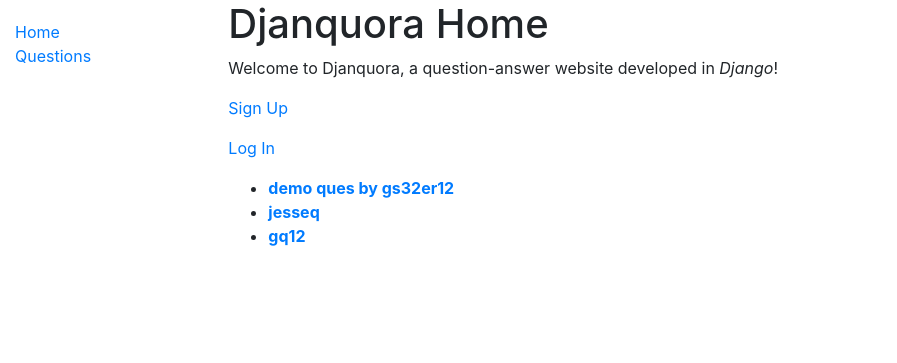
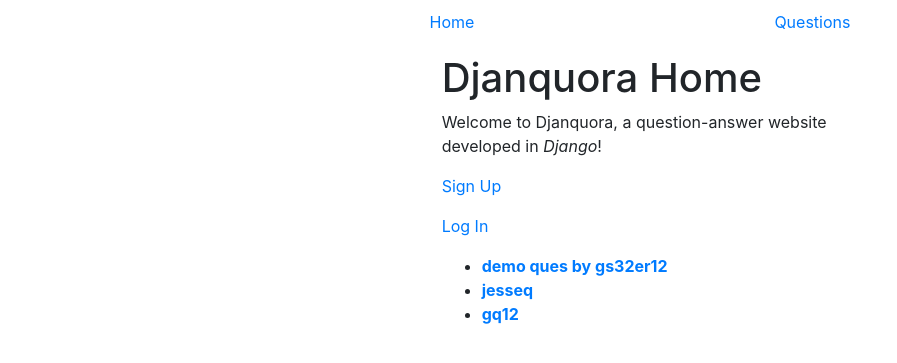
Before and after one commit to thepurplingpoet/quorum, a Django app: page /knowledge/ in a window 1280 px wide. Shown: the top 363 px of the page, without its empty margins (0-897 px from the left). Run offline with Django 3.2, Linux system fonts and the light colour scheme; data comes from the database, SQL or seed files in the repository; some libraries are stand-ins or nearby versions.

Commit message:
add styling

```diff
--- a/quora/knowledge/static/css/styles.css
+++ b/quora/knowledge/static/css/styles.css
@@ -7,3 +7,14 @@
 form {
     display: inline-block;
 }
+
+
+.nav-content {
+    padding-left:150px;
+    padding-right:150px;
+}
+
+nav {
+    padding-bottom:20px;
+    padding-top:10px;
+}
--- a/quora/knowledge/templates/base_generic.html
+++ b/quora/knowledge/templates/base_generic.html
@@ -5,29 +5,45 @@
   {% block title %}<title>Djanquora</title>{% endblock %}
   <meta charset="utf-8">
   <meta name="viewport" content="width=device-width, initial-scale=1">
-  <link rel="stylesheet" href="https://stackpath.bootstrapcdn.com/bootstrap/4.1.3/css/bootstrap.min.css"
-    integrity="sha384-MCw98/SFnGE8fJT3GXwEOngsV7Zt27NXFoaoApmYm81iuXoPkFOJwJ8ERdknLPMO" crossorigin="anonymous">
+  <link rel="stylesheet" href="https://stackpath.bootstrapcdn.com/bootstrap/4.4.1/css/bootstrap.min.css" integrity="sha384-Vkoo8x4CGsO3+Hhxv8T/Q5PaXtkKtu6ug5TOeNV6gBiFeWPGFN9MuhOf23Q9Ifjh" crossorigin="anonymous">
   <!-- Add additional CSS in static file -->
   {% load static %}
   <link rel="stylesheet" href="{% static 'css/styles.css' %}">
+  <style>
+  .nav-content {
+    padding-left:150px;
+    padding-right:150px;
+  }
+
+  nav {
+    padding-bottom:20px;
+    padding-top:10px;
+  }
+  </style>
 </head>
 
 <body>
   <div class="container-fluid">
+    <div>
+        <nav class="nav justify-content-center">
+          <a class="nav-content" href="{% url 'index' %}">Home</a>
+          <a class="nav-content" href="{% url 'questions'%}">Questions</a>
+          {% if user.is_authenticated %}<a class="nav-content" href="{% url 'user-detail' user.id %}">Hi {{user.username}}</a>
+          {% endif %}
+        </nav>
+
     <div class="row">
-      <div class="col-sm-2">
-        {% block sidebar %}
-        <ul class="sidebar-nav">
-          <li><a href="{% url 'index' %}">Home</a></li>
-          <li><a href="{% url 'questions'%}">Questions</a></li>
-          {% if user.is_authenticated %}<li><a href="{% url 'user-detail' user.id %}">Hi {{user.username}}</a></li>
-          {% endif %}
-        </ul>
-        {% endblock %}
-      </div>
-      <div class="col-sm-10 ">{% block content %}{% endblock %}</div>
+  <div class="col-sm-4"></div>
+  <div class="col-sm-4">  {% block content %}{% endblock %}</div>
+  <div class="col-sm-4"></div>
+</div>
+
+
     </div>
   </div>
+  <script src="https://code.jquery.com/jquery-3.4.1.slim.min.js" integrity="sha384-J6qa4849blE2+poT4WnyKhv5vZF5SrPo0iEjwBvKU7imGFAV0wwj1yYfoRSJoZ+n" crossorigin="anonymous"></script>
+<script src="https://cdn.jsdelivr.net/npm/popper.js@1.16.0/dist/umd/popper.min.js" integrity="sha384-Q6E9RHvbIyZFJoft+2mJbHaEWldlvI9IOYy5n3zV9zzTtmI3UksdQRVvoxMfooAo" crossorigin="anonymous"></script>
+<script src="https://stackpath.bootstrapcdn.com/bootstrap/4.4.1/js/bootstrap.min.js" integrity="sha384-wfSDF2E50Y2D1uUdj0O3uMBJnjuUD4Ih7YwaYd1iqfktj0Uod8GCExl3Og8ifwB6" crossorigin="anonymous"></script>
 </body>
 
 </html>
```
